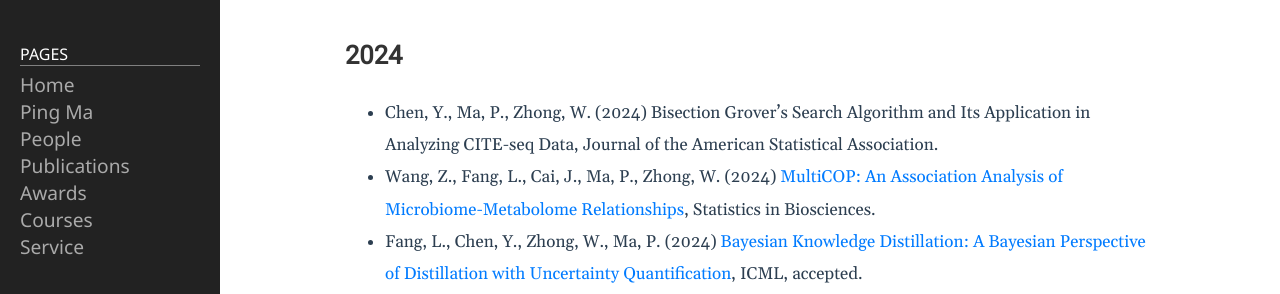
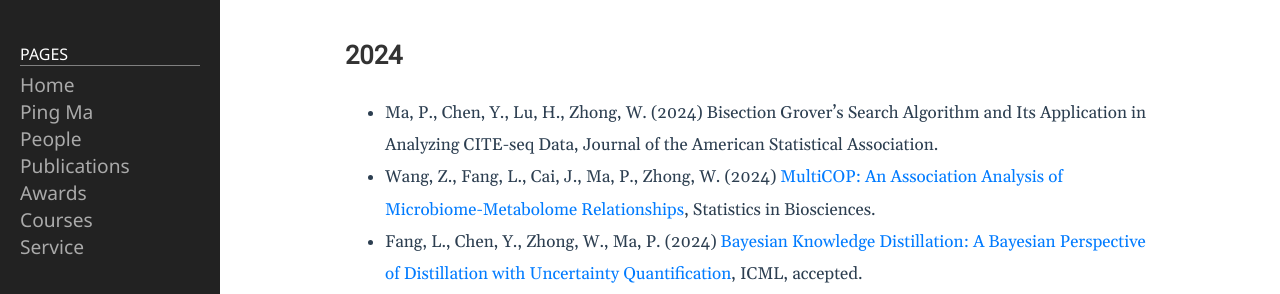
Before and after one commit to BDALpingio/BDALpingio.github.io, a Jekyll site: the page built from 3_publications.md, in a window 1280 px wide and 900 px high. Shown: the part 167-461 px from the top of the window. Built offline with Jekyll 4.4.1, drawn with Linux system fonts in a browser that asks for light colours.

```diff
--- a/3_publications.md
+++ b/3_publications.md
@@ -7,7 +7,7 @@ permalink: /3_publications/
 ### Articles
 
 ## 2024
-- Chen, Y., Ma, P., Zhong, W. (2024) Bisection Grover’s Search Algorithm and Its Application in Analyzing CITE-seq Data, Journal of the American Statistical Association.
+- Ma, P., Chen, Y., Lu, H., Zhong, W. (2024) Bisection Grover’s Search Algorithm and Its Application in Analyzing CITE-seq Data, Journal of the American Statistical Association.
 - Wang, Z., Fang, L., Cai, J., Ma, P., Zhong, W. (2024) [MultiCOP: An Association Analysis of Microbiome-Metabolome Relationships](https://drive.google.com/file/d/1ziOs1fgjxSvBtdeNdoaBwN_9Dvohy8kA/view?usp=sharing), Statistics in Biosciences.
 - Fang, L., Chen, Y., Zhong, W., Ma, P. (2024) [Bayesian Knowledge Distillation: A Bayesian Perspective of Distillation with Uncertainty Quantification](
 https://openreview.net/pdf?id=knZ4NYzGUd
```
